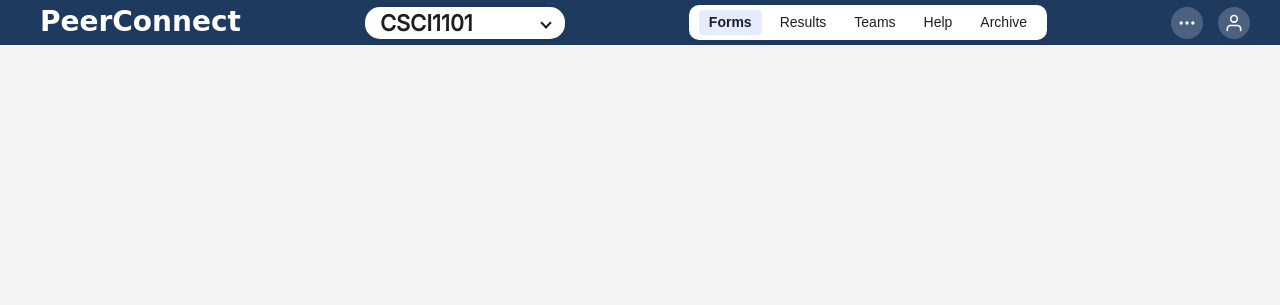
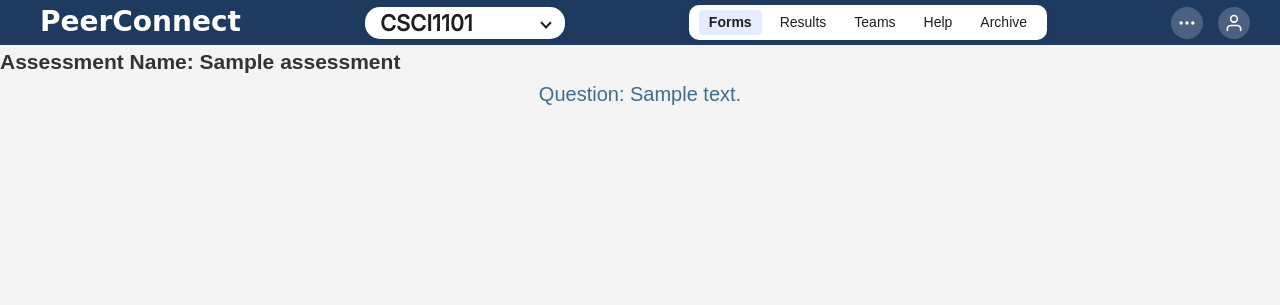
Before and after one commit to CSCI3356-Spring2025/404-Brain-not-Found, a Django app: page /view_assessment/1/ in a window 1280 px wide. Shown: the top 305 px of the page. Run offline with Django 5.2, Linux system fonts and the light colour scheme; a user stored in the database is signed in; tables that the repository leaves empty hold one stand-in row (values such as "Sample post"); some web fonts are replaced.

Commit message:
fixed view_assessment.html (no styling), added questionresponse model

```diff
--- a/PeerConnect/models.py
+++ b/PeerConnect/models.py
@@ -65,3 +65,13 @@ class Question(models.Model):
 
     def __str__(self):
         return f"{self.get_question_type_display()} Question {self.order}: {self.text[:30]}"
+
+class QuestionResponse(models.Model):
+    student = models.ForeignKey(UserProfile, on_delete=models.CASCADE, related_name='responses')
+    #assessment = models.ForeignKey(Assessment, on_delete=models.CASCADE, related_name='responses') #is this needed w question?
+    question = models.ForeignKey(Question, on_delete=models.CASCADE, related_name='responses')
+    answer_text = models.TextField(blank=True, null=True)
+    answer_likert = models.IntegerField(blank=True, null=True)
+
+    def __str__(self):
+        return f"Response by {self.student} for {self.question}"
--- a/PeerConnect/templates/PeerConnect/view_assessment.html
+++ b/PeerConnect/templates/PeerConnect/view_assessment.html
@@ -1,7 +1,12 @@
 {% extends 'base.html' %}
-{% load static %}
-
 {% block content %}
-<p>{{ 'name' }}</p>
-
+<h1>Assessment Page Loaded!</h1>
+{% if assessment %}
+    <h2>Assessment Name: {{ assessment.name }}</h2>
+    {% for question in questions %}
+        <p>Question: {{ question.text }}</p>
+    {% endfor %}
+{% else %}
+    <p>No assessment found.</p>
+{% endif %}
 {% endblock %}
--- a/PeerConnect/views.py
+++ b/PeerConnect/views.py
@@ -1,7 +1,7 @@
 from django.shortcuts import render, redirect, get_object_or_404
 from django.contrib.auth.decorators import login_required
 from .models import UserProfile, Course, Team,  Assessment, Question, PredefinedQuestion
-from django.http import JsonResponse
+from django.http import JsonResponse, HttpResponse
 from .forms import TeamForm, AssessmentForm, QuestionForm, QuestionFormSet
 
 
@@ -194,7 +194,7 @@ def create_assessment(request):
 @login_required
 def view_assessment(request, assessment_id):
     assessment = get_object_or_404(Assessment, id=assessment_id)
-    questions = assessment.questions.all()
+    questions = Question.objects.filter(assessment=assessment)
     context = {
         'assessment': assessment,
         'questions': questions
```
Also changed, not shown: PeerConnect/migrations/0020_alter_assessment_due_date_questionresponse.py (added).
